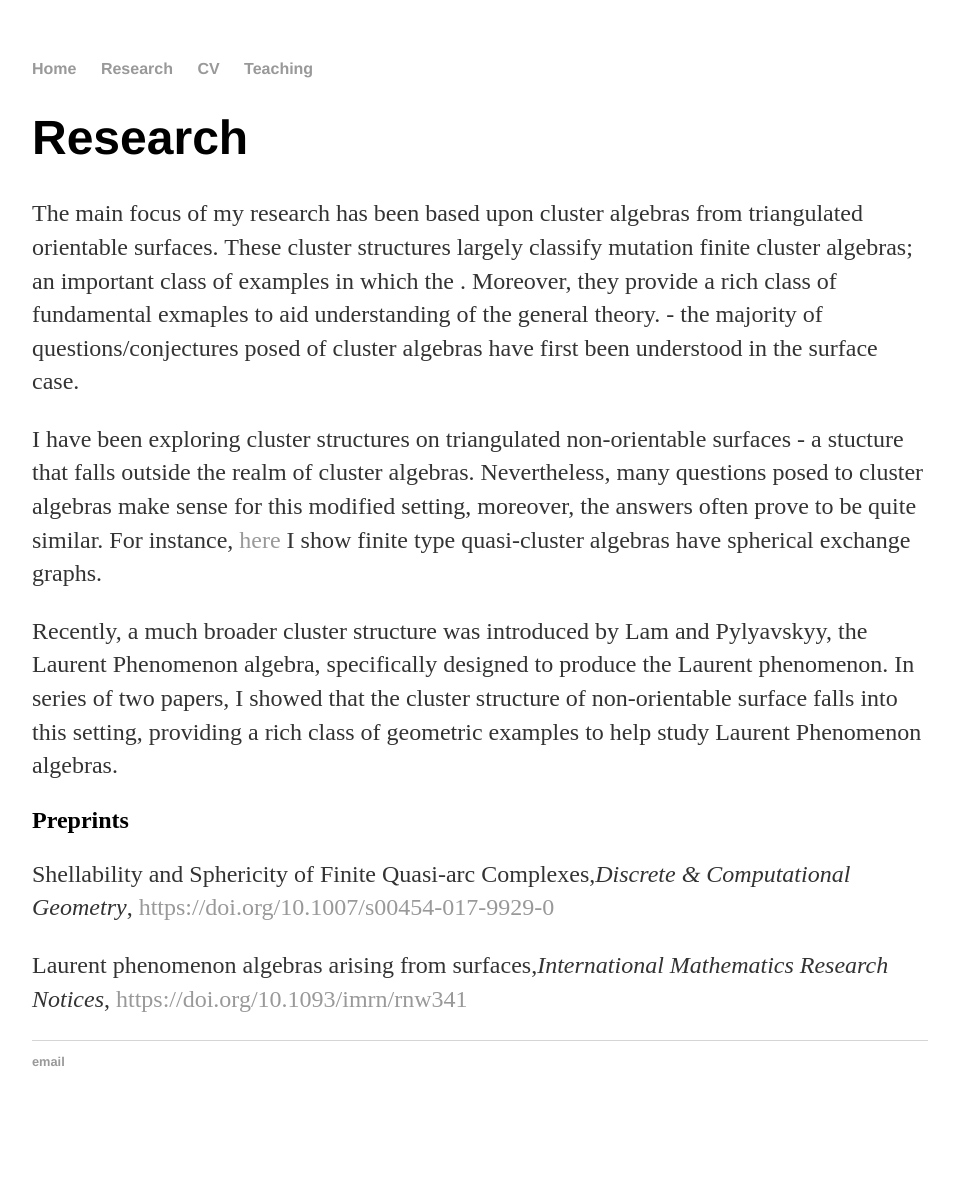
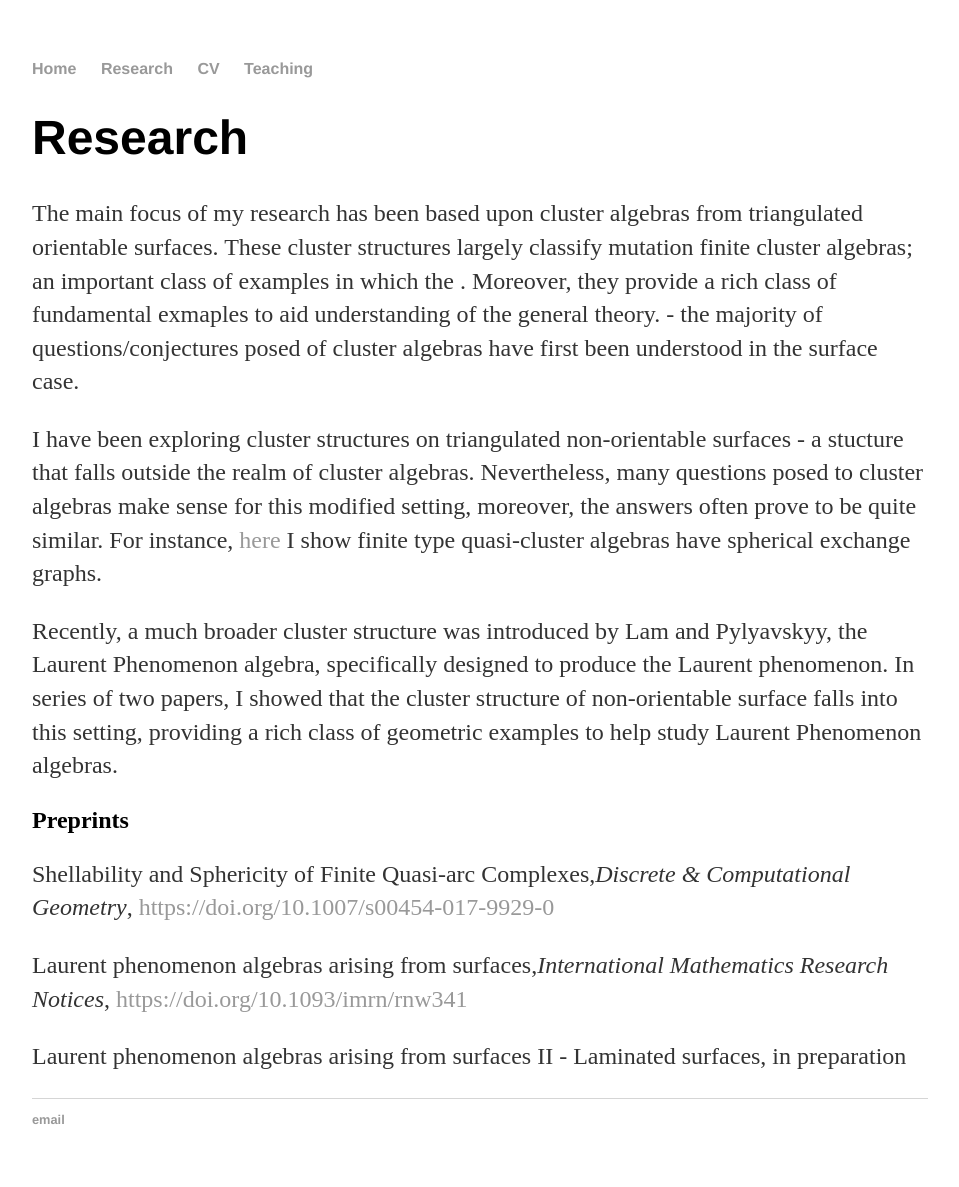
Before and after one commit to jon-m-wilson/jon-m-wilson.github.io, a Jekyll site: the page built from research/index.html, in a window 1280 px wide. Shown: the whole page, without its empty margins (160-1119 px from the left). Built offline with Jekyll 4.4.1, drawn with Linux system fonts in a browser that asks for light colours; before the commit the page ends 1129 px from its top, so only the background shows below that.

Commit message:
Update index.html

```diff
--- a/research/index.html
+++ b/research/index.html
@@ -26,4 +26,6 @@ title: Research
 	<p>Laurent phenomenon algebras arising from surfaces,<em>International Mathematics Research Notices</em>,
 	<a href="https://academic.oup.com/imrn/advance-article/doi/10.1093/imrn/rnw341/3045034" target="_blank"> https://doi.org/10.1093/imrn/rnw341 </a></p>
 
+        <p>Laurent phenomenon algebras arising from surfaces II - Laminated surfaces, in preparation</p>
+
 	</body>
```
